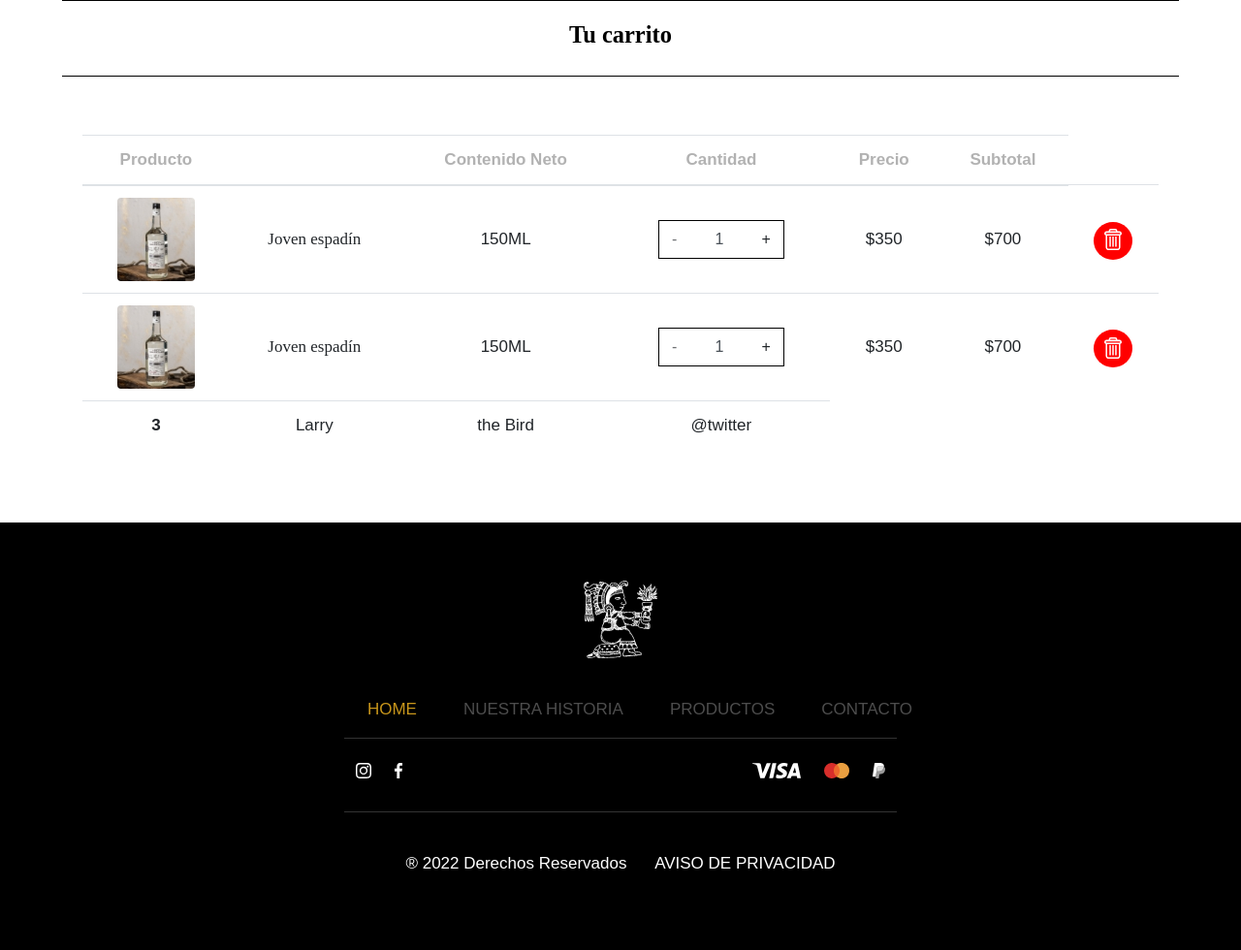
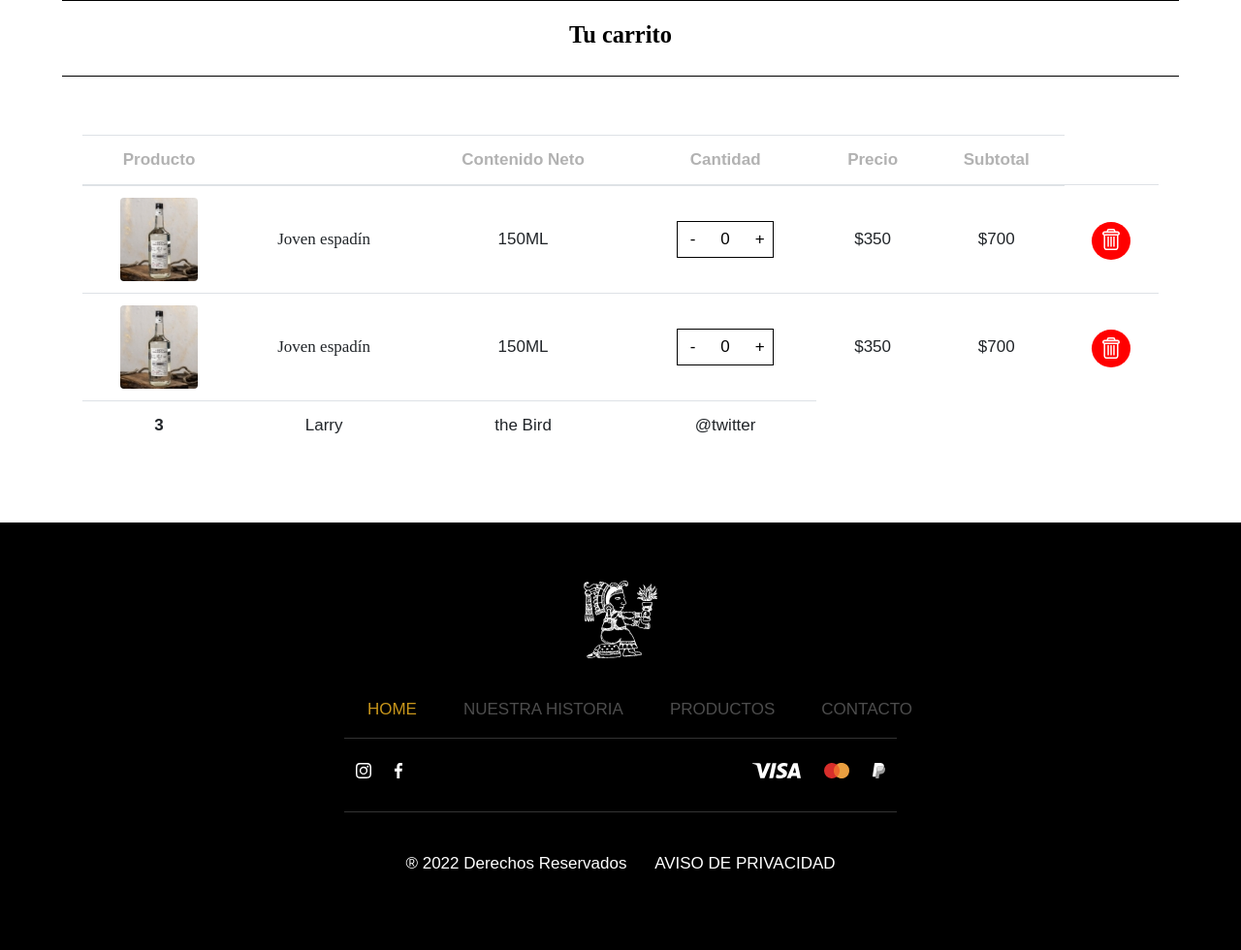
Before and after one commit to garciadg26/rey-de-matatlan, a PHP site: page /carrito.html in a window 1280 px wide. Shown: the part 114-1094 px from the top of the page at 97% size. Run offline with PHP 8.4, Linux system fonts and the light colour scheme; some web fonts are replaced.

Commit message:
Actualizacion de estilos

```diff
--- a/Public/css/style.css
+++ b/Public/css/style.css
@@ -692,10 +692,10 @@ button[type=submit]{
     font-family: var(--font-bebas-kai);
     font-size: 1em;
 }
-.input-group{
+/*.input-group{
     width: 130px;
     margin: 0 auto;
-}
+}*/
 .tit_detalle_descrip{
     font-family: var(--font-griffon);
 }
@@ -703,9 +703,9 @@ button[type=submit]{
     border: none;
     text-align: center;
 }
-.input-group{
+/*.input-group{
     border: 1px solid var(--color-black);
-}
+}*/
 .item_precio{
     margin-top: 32px;
     font-family: var(--font-griffon);
@@ -740,6 +740,22 @@ button[type=submit]{
 .cont_tit_page{
     padding: 20px 0px;
 }
+.cont_cout{
+    width: 100px;
+    padding: 4px 0px 4px 4px;
+    margin: 0 auto;
+    border: 1px solid var(--color-black);
+}
+.cont_cout .field{
+    text-align: center;
+    border: none;
+    width: 40px;
+}
+.cont_cout .sub, .cont_cout .add{
+    border: none;
+    background-color: #fff;
+}
+
 
 /* __CARRITO DE COMPRAS__ */
 #cont_carrito{
@@ -760,8 +776,6 @@ button[type=submit]{
 .table td{
     vertical-align: middle;
     text-align: center;
-}
-.fila_carrito{
 }
 .tit_carrito{
     font-family: var(--font-griffon);
--- a/Public/js/main.js
+++ b/Public/js/main.js
@@ -7,58 +7,23 @@ $(document).ready(function(){
 
 //FUNCIÓN PARA EL CONTROLADOR
 function contadorInput(){
-    $('.btn-number').click(function(e) {
-        e.preventDefault();
-        fieldName = $(this).attr('data-field');
-        type = $(this).attr('data-type');
-        var input = $("input[name='" + fieldName + "']");
-        var currentVal = parseInt(input.val());
-        if (!isNaN(currentVal)) {
-          if (type == 'minus') {
-
-            if (currentVal > input.attr('min')) {
-              input.val(currentVal - 1).change();
-            }
-            if (parseInt(input.val()) == input.attr('min')) {
-              $(this).attr('disabled', true);
-            }
-
-          } else if (type == 'plus') {
-
-            if (currentVal < input.attr('max')) {
-              input.val(currentVal + 1).change();
-            }
-            if (parseInt(input.val()) == input.attr('max')) {
-              $(this).attr('disabled', true);
-            }
-
-          }
-        } else {
-          input.val(0);
-        }
-      });
-      $('.input-number').focusin(function() {
-        $(this).data('oldValue', $(this).val());
-      });
-      $('.input-number').change(function() {
-
-        minValue = parseInt($(this).attr('min'));
-        maxValue = parseInt($(this).attr('max'));
-        valueCurrent = parseInt($(this).val());
-
-        name = $(this).attr('name');
-        if (valueCurrent >= minValue) {
-          $(".btn-number[data-type='minus'][data-field='" + name + "']").removeAttr('disabled')
-        } else {
-          alert('Sorry, the minimum value was reached');
-          $(this).val($(this).data('oldValue'));
-        }
-        if (valueCurrent <= maxValue) {
-          $(".btn-number[data-type='plus'][data-field='" + name + "']").removeAttr('disabled')
-        } else {
-          alert('Sorry, the maximum value was reached');
-          $(this).val($(this).data('oldValue'));
-        }
-
-      });
+    var unit = 0;
+    var total;
+    // if user changes value in field
+    $('.field').change(function() {
+      unit = this.value;
+    });
+    $('.add').click(function() {
+      unit++;
+      var $input = $(this).prevUntil('.sub');
+      $input.val(unit);
+      unit = unit;
+    });
+    $('.sub').click(function() {
+      if (unit > 0) {
+        unit--;
+        var $input = $(this).nextUntil('.add');
+        $input.val(unit);
+      }
+    });
 }
--- a/carrito.html
+++ b/carrito.html
@@ -96,18 +96,10 @@
                                 <td class="tit_carrito">Joven espadín</td>
                                 <td class="txt_carrito">150ML</td>
                                 <td>
-                                    <div class="input-group">
-                                        <span class="input-group-btn">
-                                            <button type="button" class="btn btn-default btn-number" disabled="disabled" data-type="minus" data-field="quant[1]">
-                                                <span class="glyphicon glyphicon-minus">-</span>
-                                            </button>
-                                        </span>
-                                        <input type="text" name="quant[1]" class="form-control input-number" value="1" min="1" max="10">
-                                        <span class="input-group-btn">
-                                            <button type="button" class="btn btn-default btn-number" data-type="plus" data-field="quant[1]">
-                                                <span class="glyphicon glyphicon-plus">+</span>
-                                            </button>
-                                        </span>
+                                    <div class="cont_cout">
+                                        <button type="button" id="sub" class=sub>-</button>
+                                        <input type="text" value=0 class=field>
+                                        <button type="button" id="add" class=add>+</button>
                                     </div>
                                 </td>
                                 <td>$350</td>
@@ -128,18 +120,10 @@
                                 <td class="tit_carrito">Joven espadín</td>
                                 <td class="txt_carrito">150ML</td>
                                 <td>
-                                    <div class="input-group">
-                                        <span class="input-group-btn">
-                                            <button type="button" class="btn btn-default btn-number" disabled="disabled" data-type="minus" data-field="quant[2]">
-                                                <span class="glyphicon glyphicon-minus">-</span>
-                                            </button>
-                                        </span>
-                                        <input type="text" name="quant[2]" class="form-control input-number" value="1" min="1" max="10">
-                                        <span class="input-group-btn">
-                                            <button type="button" class="btn btn-default btn-number" data-type="plus" data-field="quant[2]">
-                                                <span class="glyphicon glyphicon-plus">+</span>
-                                            </button>
-                                        </span>
+                                    <div class="cont_cout">
+                                        <button type="button" id="sub2" class=sub>-</button>
+                                        <input type="text" value=0 class=field>
+                                        <button type="button" id="add2" class=add>+</button>
                                     </div>
                                 </td>
                                 <td>$350</td>
```
Also changed, not shown: detalle.html (+4 -12 lines).
